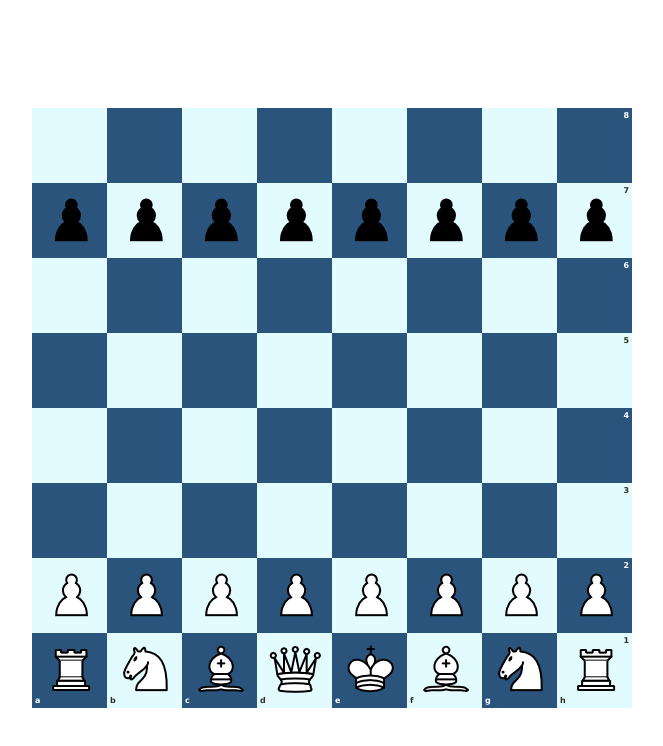
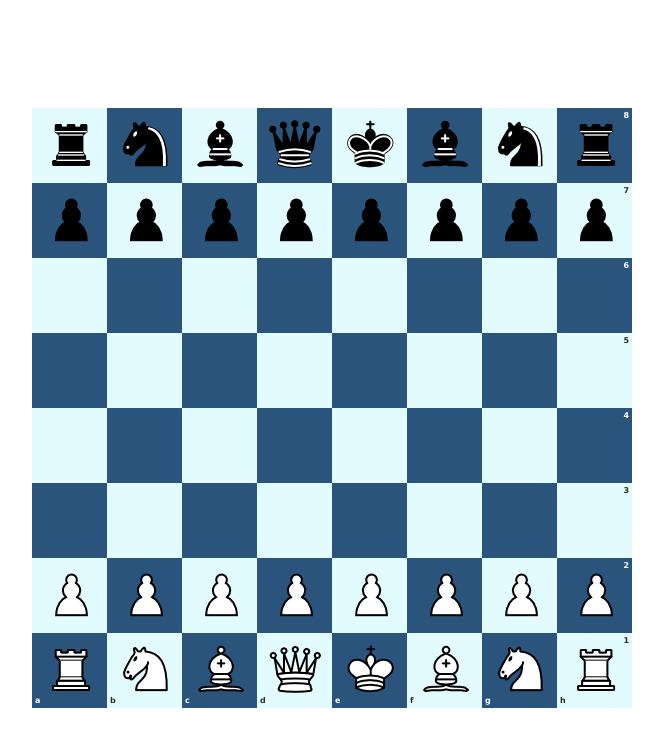
Before and after one commit to W1not/Chess, a plain HTML site: page Code/index.html in a window 1280 px wide. Shown: the whole page, without its empty margins (308-971 px from the left). Drawn offline with Linux system fonts and the light colour scheme.

Commit message:
All Pieces

```diff
--- a/Code/index.html
+++ b/Code/index.html
@@ -8,15 +8,46 @@
     <body>
         <div class="chessboard">
             <!--8th Rank-->
-            <div class="square white"></div>
-            <div class="square black"></div>
-            <div class="square white"></div>
-            <div class="square black"></div>
-            <div class="square white"></div>
-            <div class="square black"></div>
-            <div class="square white"></div>
+            <div class="square white">
+                <div class="piece rook" color="black">
+                    <img src="Images/Dark-rook.png" alt="Rook">
+                </div>
+            </div>
+            <div class="square black">
+                <div class="piece knight" color="black">
+                    <img src="Images/Dark-knight.png" alt="Knight">
+                </div>
+            </div>
+            <div class="square white">
+                <div class="piece bishop" color="black">
+                    <img src="Images/Dark-bishop.png" alt="Bishop">
+                </div>
+            </div>
+            <div class="square black">
+                <div class="piece queen" color="black">
+                    <img src="Images/Dark-queen.png" alt="Bishop">
+                </div>
+            </div>
+            <div class="square white">
+                <div class="piece king" color="black">
+                    <img src="Images/Dark-king.png" alt="King">
+                </div>
+            </div>
+            <div class="square black">
+                <div class="piece bishop" color="black">
+                    <img src="Images/Dark-bishop.png" alt="Bishop">
+                </div>
+            </div>
+            <div class="square white">
+                <div class="piece knight" color="black">
+                    <img src="Images/Dark-knight.png" alt="Knight">
+                </div>
+            </div>
             <div class="square black">
                 <div class="coordinate rank whiteText">8</div>
+                <div class="piece rook" color="black">
+                    <img src="Images/Dark-rook.png" alt="Rook">
+                </div>
             </div>
             <!--7th Rank-->
             <div class="square black">
```
